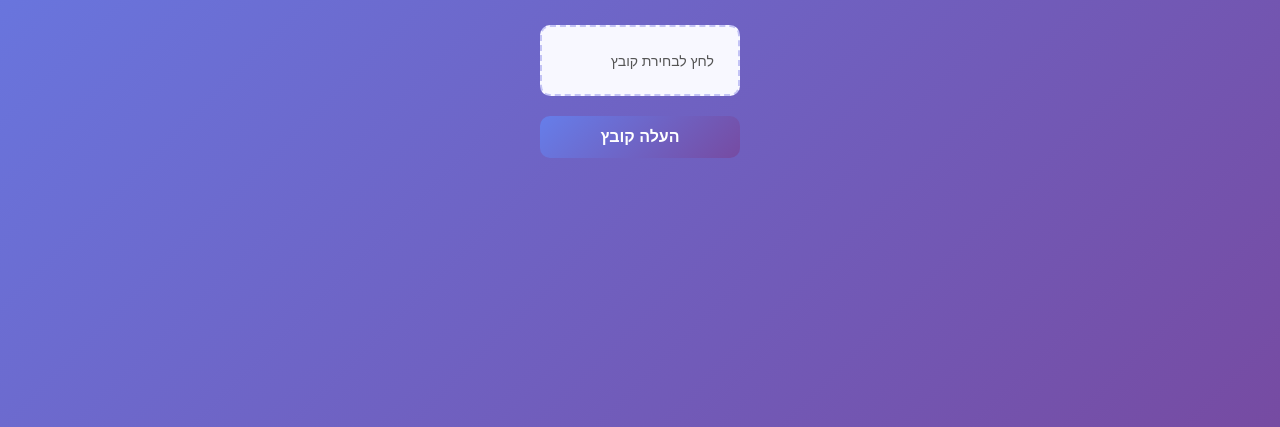
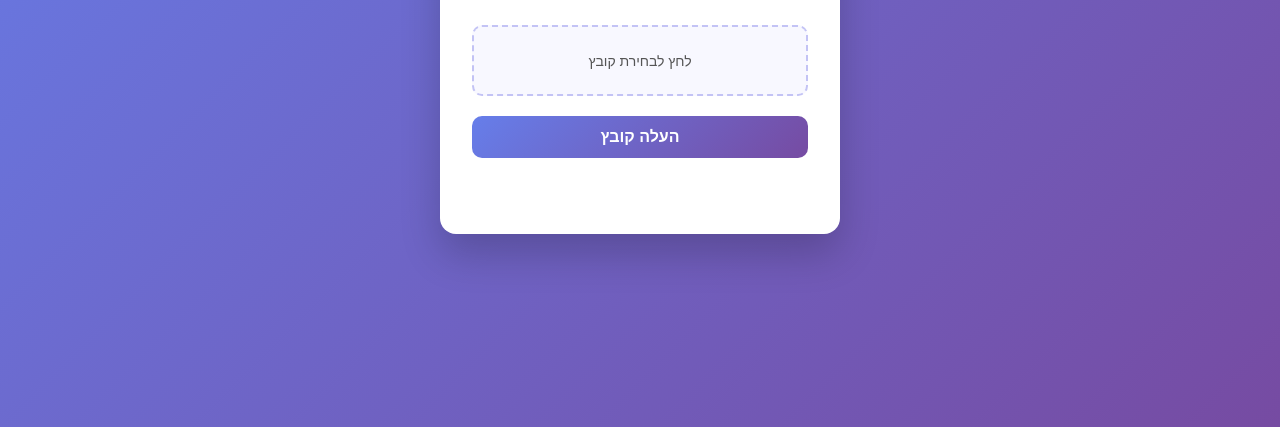
Before and after one commit to idan70000-ui/AWS-project, a website: page public/index.html in a window 1280 px wide. Shown: the part 373-800 px from the top of the page. Drawn offline with Linux system fonts and the light colour scheme.

Commit message:
adding aws project

```diff
--- a/public/index.html
+++ b/public/index.html
@@ -2,11 +2,11 @@
 <html lang="he" dir="rtl">
 <head>
   <meta charset="UTF-8">
-  <title>העלאת קובץ 📄</title>
+  <title>העלאת קובץ 😎</title>
   <link rel="stylesheet" href="style.css">
 </head>
 <body>
-  <div class="upload-container-project">
+  <div class="upload-container">
     <div class="icon">📤</div>
     <h1>העלאת קובץ</h1>
     <p class="subtitle">בחר תמונה כדי להעלות אותה לענן</p>
```
